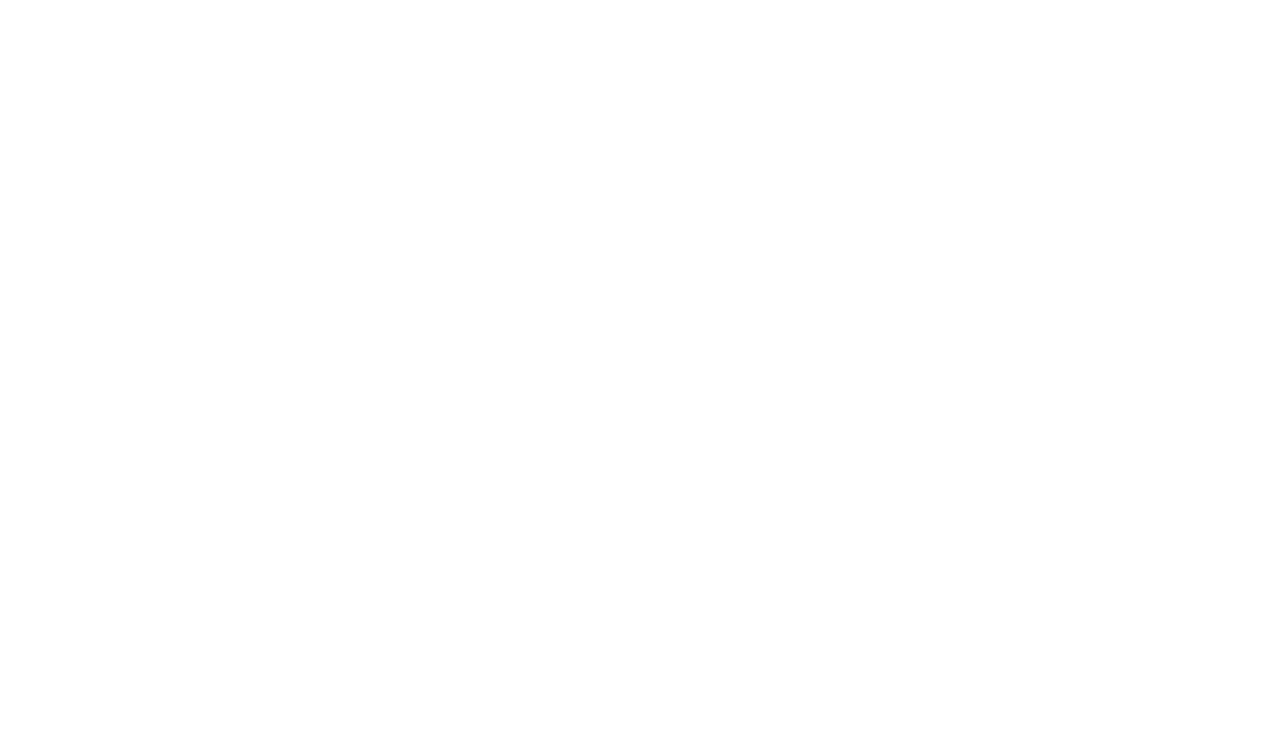
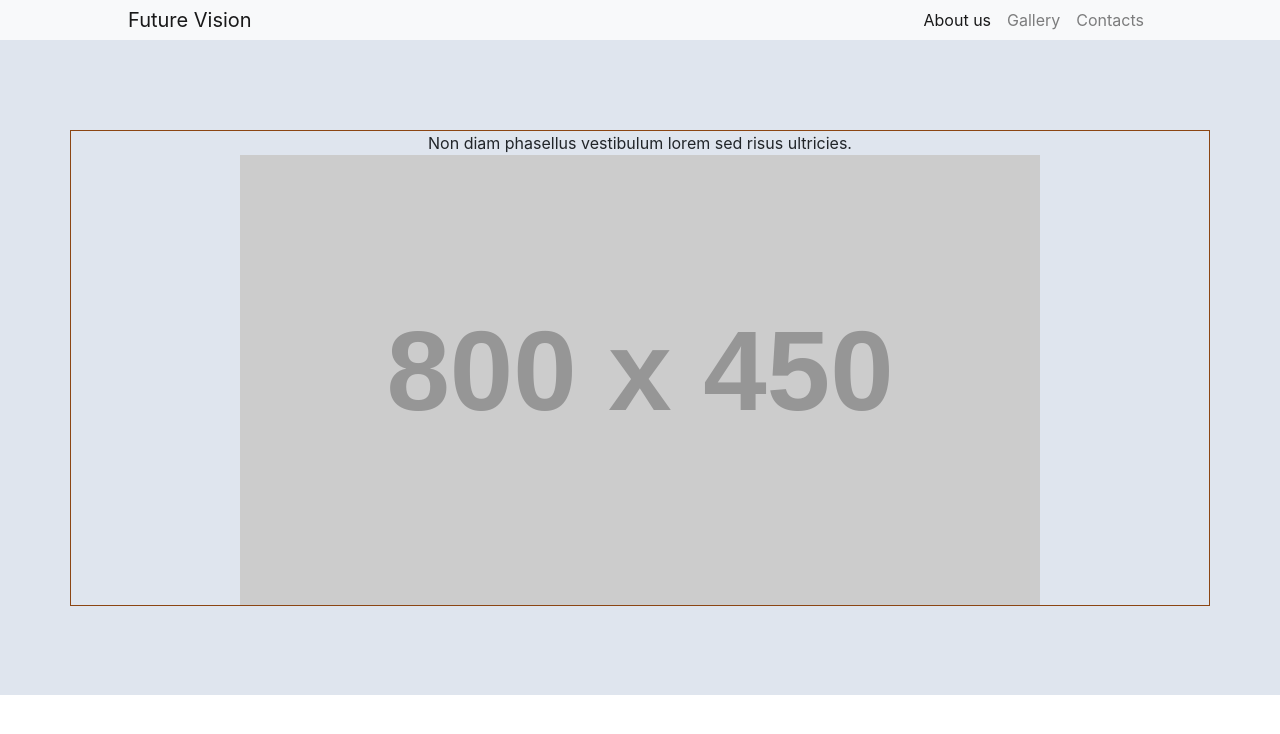
Before and after one commit to mala-biedronka/optic_salon, a plain HTML site: page index.html in a window 1280 px wide. Drawn offline with nearby package versions, Linux system fonts and the light colour scheme; placeholder pictures from the web are drawn by us.

Commit message:
add navbar and top container

```diff
--- a/css/style.css
+++ b/css/style.css
@@ -0,0 +1,17 @@
+
+
+/*Navigation Section*/
+.navbar {
+    padding: 0 10%;
+}
+
+/*Top Section*/
+#top-section {
+    background-color: #dfe5ee;
+    padding: 7% 0;
+}
+
+.container {
+    border: 1px solid saddlebrown;
+    text-align: center;
+}
--- a/index.html
+++ b/index.html
@@ -2,9 +2,61 @@
 <html lang="en">
 <head>
     <meta charset="UTF-8">
-    <title>Title</title>
+    <title>Future Vision</title>
+
+<!--    CSS Stylesheets-->
+    <link rel="stylesheet" href="https://stackpath.bootstrapcdn.com/bootstrap/4.4.1/css/bootstrap.min.css" integrity="sha384-Vkoo8x4CGsO3+Hhxv8T/Q5PaXtkKtu6ug5TOeNV6gBiFeWPGFN9MuhOf23Q9Ifjh" crossorigin="anonymous">
+    <link href="css/style.css" rel="stylesheet">
+
+<!--    Bootstrap Scripts-->
+    <script src="https://code.jquery.com/jquery-3.4.1.slim.min.js" integrity="sha384-J6qa4849blE2+poT4WnyKhv5vZF5SrPo0iEjwBvKU7imGFAV0wwj1yYfoRSJoZ+n" crossorigin="anonymous"></script>
+    <script src="https://cdn.jsdelivr.net/npm/popper.js@1.16.0/dist/umd/popper.min.js" integrity="sha384-Q6E9RHvbIyZFJoft+2mJbHaEWldlvI9IOYy5n3zV9zzTtmI3UksdQRVvoxMfooAo" crossorigin="anonymous"></script>
+    <script src="https://stackpath.bootstrapcdn.com/bootstrap/4.4.1/js/bootstrap.min.js" integrity="sha384-wfSDF2E50Y2D1uUdj0O3uMBJnjuUD4Ih7YwaYd1iqfktj0Uod8GCExl3Og8ifwB6" crossorigin="anonymous"></script>
+
 </head>
 <body>
 
+<header>
+    <nav class="navbar navbar-expand-md navbar-light bg-light">
+        <a class="navbar-brand" href="#">Future Vision</a>
+        <button class="navbar-toggler" type="button" data-toggle="collapse" data-target="#navbarNav" aria-controls="navbarNav" aria-expanded="false" aria-label="Toggle navigation">
+            <span class="navbar-toggler-icon"></span>
+        </button>
+        <div class="collapse navbar-collapse" id="navbarNav">
+            <ul class="navbar-nav ml-auto">
+                <li class="nav-item active">
+                    <a class="nav-link" href="#">About us <span class="sr-only">(current)</span></a>
+                </li>
+                <li class="nav-item">
+                    <a class="nav-link" href="#">Gallery</a>
+                </li>
+                <li class="nav-item">
+                    <a class="nav-link" href="#">Contacts</a>
+                </li>
+            </ul>
+        </div>
+    </nav>
+</header>
+
+<div id="top-section">
+    <div class="container">
+    <div class="title">Non diam phasellus vestibulum lorem sed risus ultricies.</div>
+    <img class="top-img img-fluid" src="https://via.placeholder.com/800x450" alt="">
+    </div>
+</div>
+
+<div id="about-us"></div>
+
+<div id="gallery"></div>
+
+<div id="contacts">
+    <div class="address"></div>
+    <div class="address"></div>
+    <div class="address"></div>
+</div>
+
+
+<footer id="footer"></footer>
+
 </body>
 </html>
```
